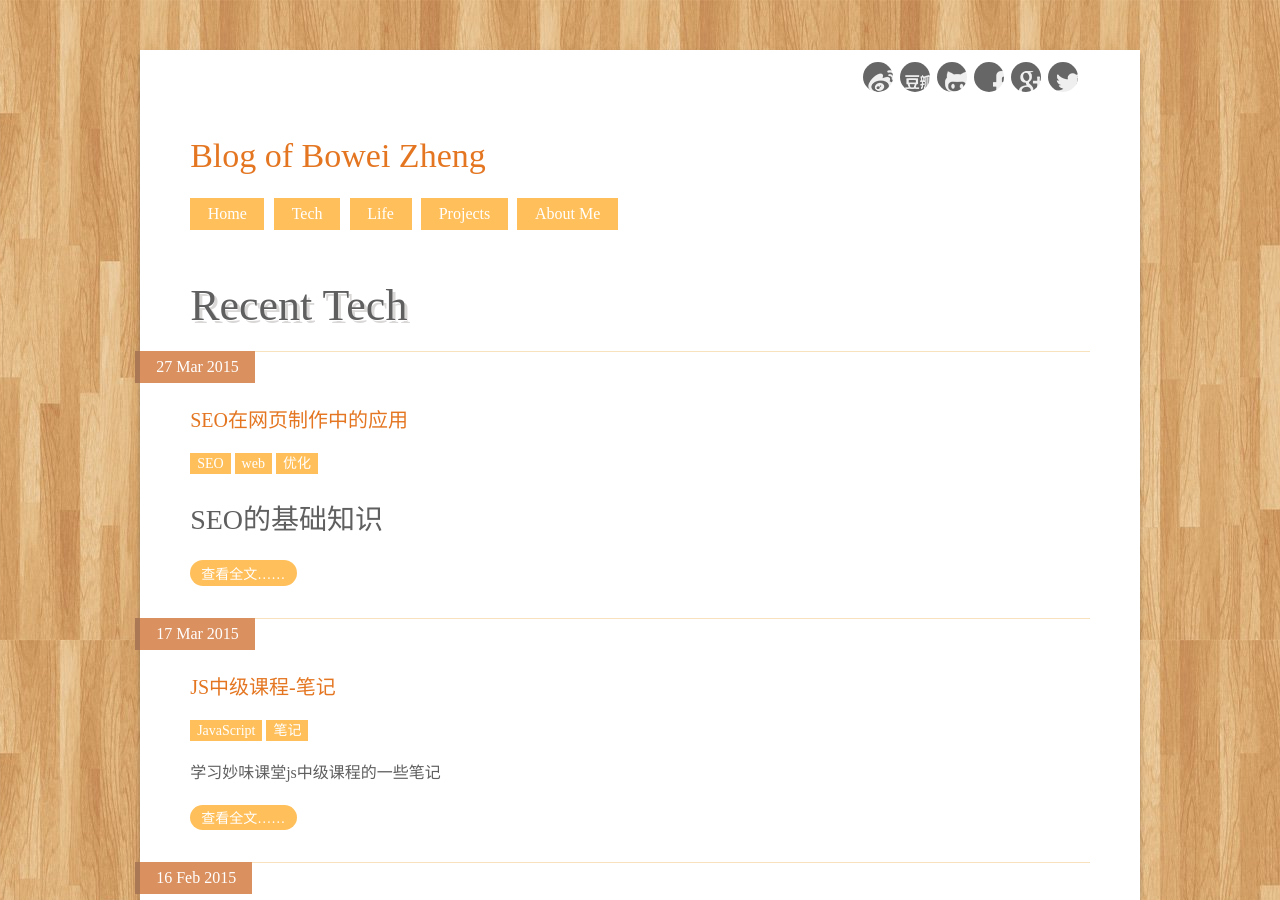
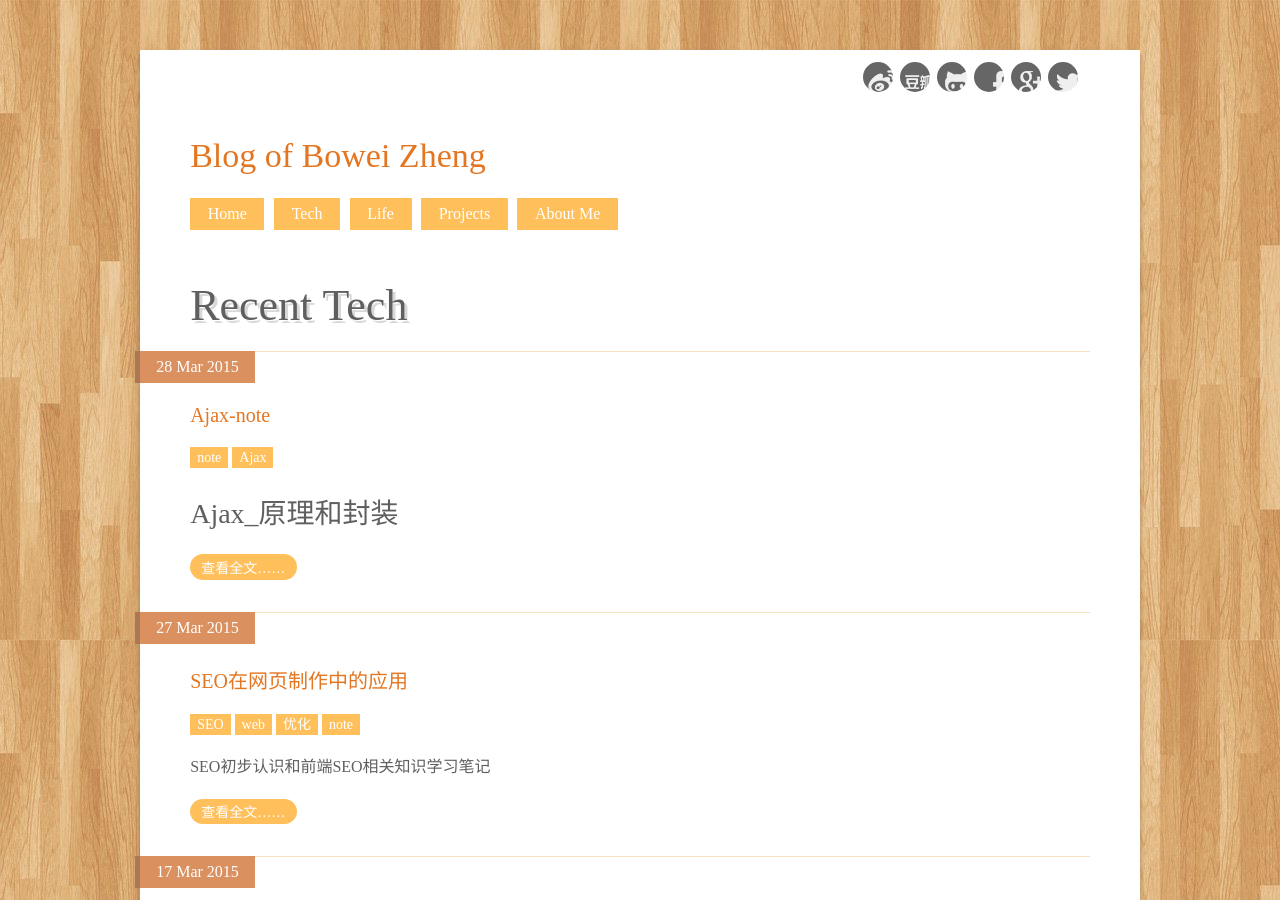
Before and after one commit to wynn719/blog, a Jekyll site: the page built from index.html, in a window 1280 px wide and 900 px high. Built offline with Jekyll 4.4.1, drawn with Linux system fonts in a browser that asks for light colours; the list of posts is cut into pages by our own code; comment, search, counter and statistics services are not loaded.

Commit message:
try post

```diff
--- a/_posts/2015-03-27-Web-SEO.md
+++ b/_posts/2015-03-27-Web-SEO.md
@@ -6,11 +6,12 @@ tag:
 - SEO
 - web
 - 优化
+- note
 
 categories:
 - tech
 
-excerpt:
+excerpt: SEO初步认识和前端SEO相关知识学习笔记
 ---
 
 ## SEO的基础知识
--- /dev/null
+++ b/_posts/2015-03-28-ajax-note.md
@@ -0,0 +1,12 @@
+---
+layout: post
+title: Ajax-note
+categories: [tech]
+tags: [note, Ajax]
+published: True
+time: 2015-03-28 10:20:56
+excerpt:
+
+---
+
+## Ajax_原理和封装
```
